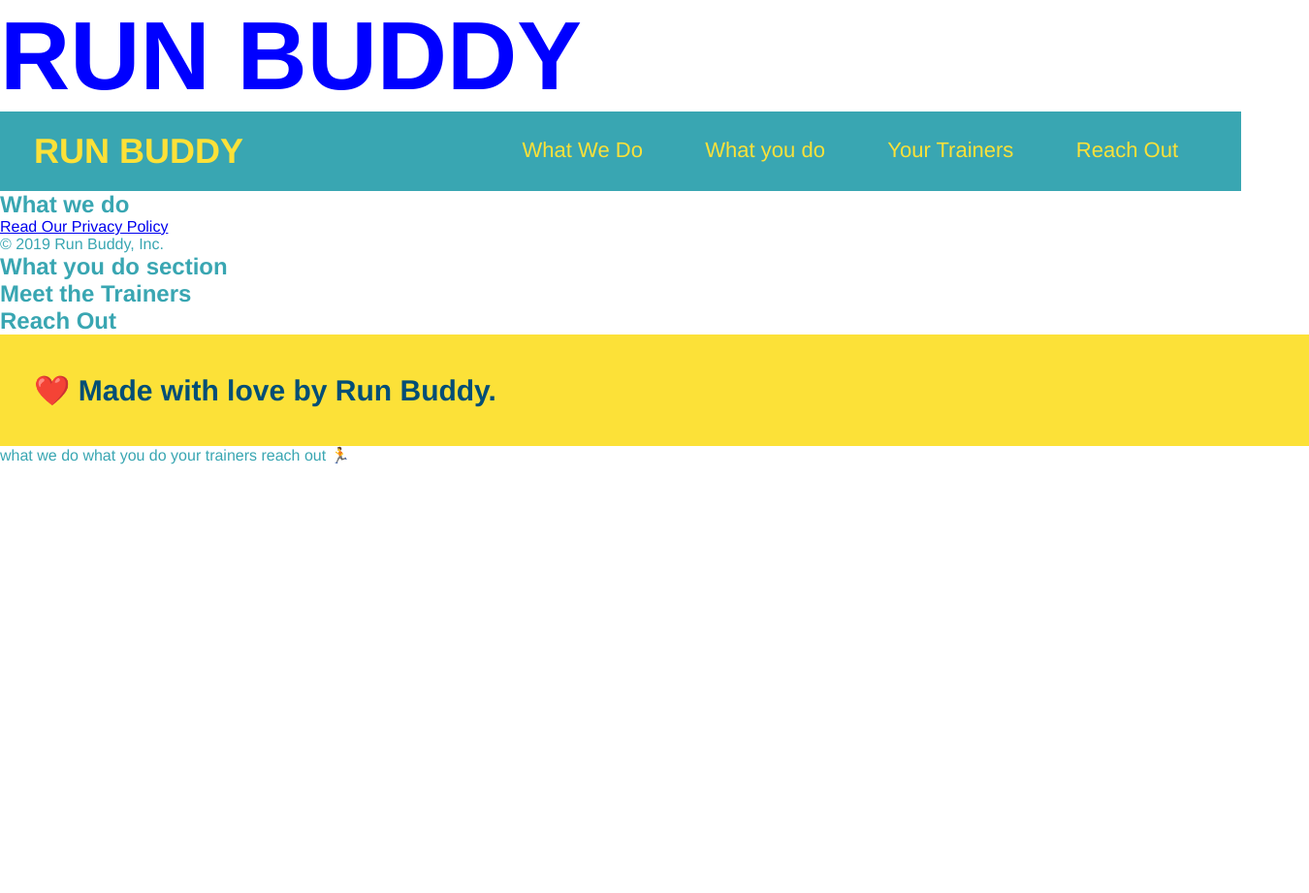
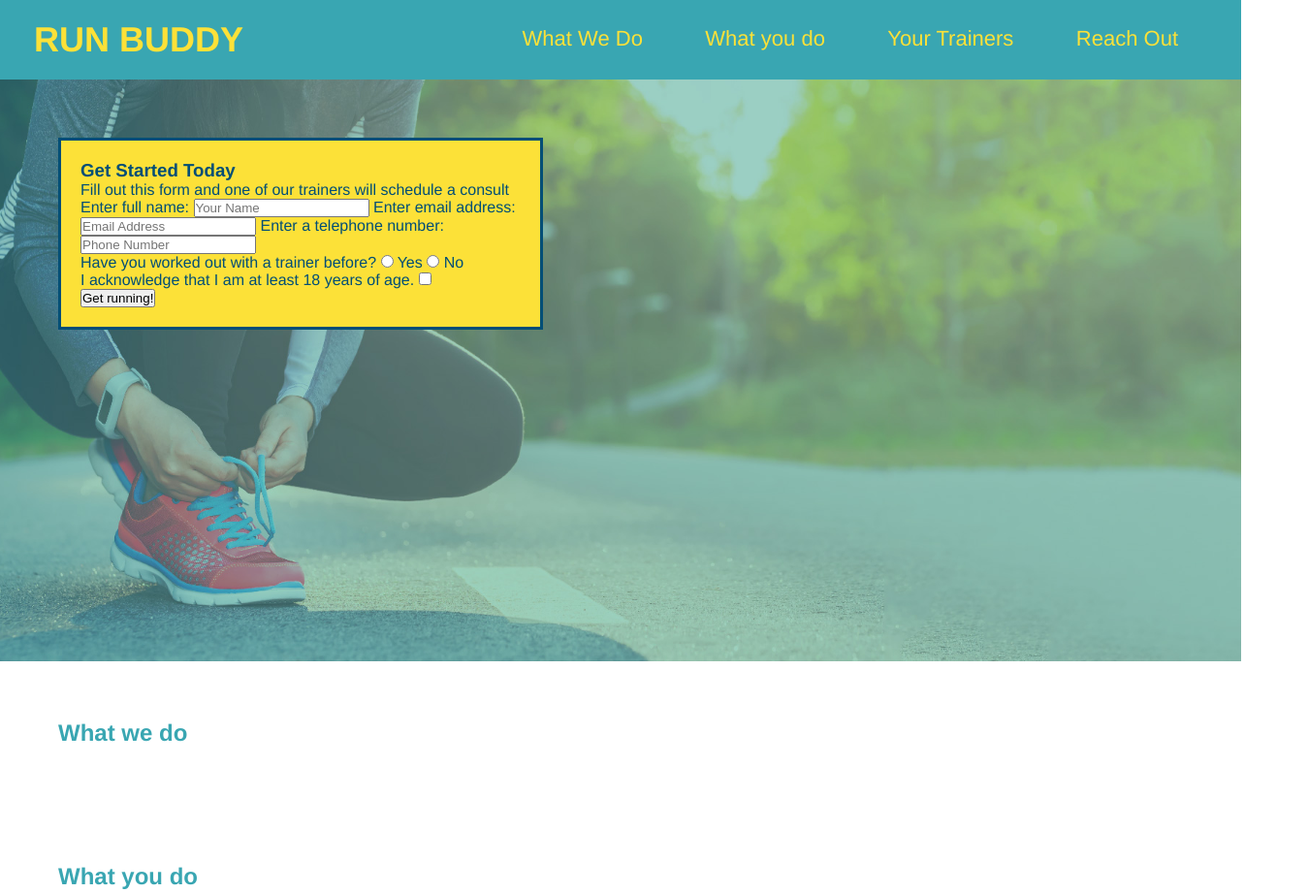
Before and after one commit to mpeoples22/run-buddy, a plain HTML site: page index.html in a window 1280 px wide. Shown: the top 921 px of the page at 97% size, 1350 px wide, since content can reach past the window. Before the commit the page ends 800 px from the top, so only its background shows below. Drawn offline with Linux system fonts and the light colour scheme.

Commit message:
1.3.5 'hes begging to believe'

```diff
--- a/assets/css/style.css
+++ b/assets/css/style.css
@@ -1,6 +1,7 @@
 * {
   margin: 0;
   padding: 0;
+  box-sizing: border-box;
   }
 body {
     /* more on this crazy alphanumerical value in a minute! */
@@ -29,21 +30,20 @@ header nav {
    margin: 7px 0;
   }
 
+header nav ul li {
+    display: inline;
+  }
+
 header nav ul li a {
   margin: 0 30px;
   font-weight: lighter;
   font-size: 22px;
   }
-header nav ul li {
-    display: inline;
-  }
-
 
 footer {
   background: #fce138;
   width: 100%;
-  padding: 40px 35px
-
+  padding: 40px 35px;
   }
 
 footer h2 {
@@ -51,5 +51,31 @@ footer h2 {
   color: #024e76;
   font-size: 30px;
   margin: 0;
+  }
+footer div {
+  float: right;
+  line-height: 1.5;
+  text-align: right;
+  }
 
+footer a {
+  color: #024e76;
   }
+section {
+  padding: 60px;
+  }
+/*Hero Style Start*/
+.hero {
+  background-image: url("../images/hero-bg.jpeg");
+  height: 600px;
+  background-size: cover;
+  background-position: center;
+}
+/*Hero Style End*/
+.hero-form {
+  background-color: #fce138;
+  padding: 20px;
+  width: 500px;
+  color: #024e76;
+  border: solid 3px #024e76;
+}
--- a/index.html
+++ b/index.html
@@ -2,10 +2,9 @@
 <html lang="en">
   <head>
     <meta charset="UTF-8" />
-    <title>Run Buddy</title>
+   <title>Run Buddy</title>
   </head>
   <link rel ="stylesheet" href="./assets/css/style.css"/>
-  <h1 style="color: blue; font-size: 100px;">RUN BUDDY</h1>
 
   <body>
     <!--navigation-->
@@ -31,19 +30,40 @@
       </nav>
     </header>
     <!--hero/jumbotron-->
-    <section>
+    <section class="hero">
+      <div class="hero-form">
+        <h3>Get Started Today</h3>
+        <p>Fill out this form and one of our trainers will schedule a consult</p>
+      <!--add form element-->
+        <form>
+          <label for="name">Enter full name:</label>
+          <input type="text" placeholder="Your Name" name="name" id="name" />
+          <label for="email">Enter email address:</label>
+          <input type="text" placeholder="Email Address" name="email" id="email" />
+          <label for="phone">Enter a telephone number:</label>
+          <input type="text" placeholder="Phone Number" name="phone" id="phone"/>
+          <p>Have you worked out with a trainer before?
+            <input type="radio" name="trainer-confirm" id="trainer-yes" />
+            <label for="trainer-yes">Yes</label>
+            <input type="radio" name="trainer-confirm" id="trainer-no" />
+            <label for ="trainer-no">No</label>
+          </p>
+          <p><label for="checkbox">
+              I acknowledge that I am at least 18 years of age.
+          </label>
+          <input type="checkbox" name="age-confirm" id="checkbox"/>
+          </p>
+          <button type="submit">Get running!</button>
+        </form>
+      </div>
     </section>
     <!--"what we do" section-->
     <section>
       <h2>What we do</h2>
-        <div><a href="#" >Read Our Privacy Policy</a>
-        <br/>
-        &copy; 2019 Run Buddy, Inc.
-        </div>
     </section>
     <!--"what you do" section-->
     <section>
-      <h2>What you do section</h2>
+      <h2>What you do </h2>
     </section>
     <!--"meet the trainers" section-->
     <section>
@@ -56,8 +76,9 @@
     <!--footer-->
     <footer>
       <h2> ❤️ Made with love by Run Buddy.</h2>
+      <div><a href="#" >Read Our Privacy Policy</a><br/>
+        &copy; 2019 Run Buddy, Inc.
+        </div>
     </footer>
-    what we do what you do your trainers reach out
-    🏃
   </body>
 </html>
```
Also changed, not shown: assets/images/hero-bg.jpeg (added).
